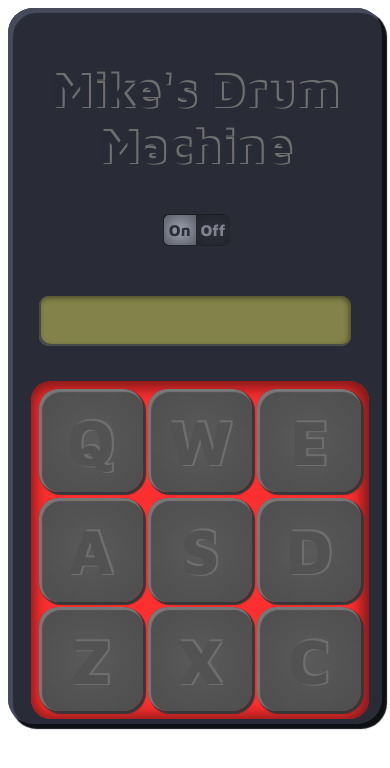
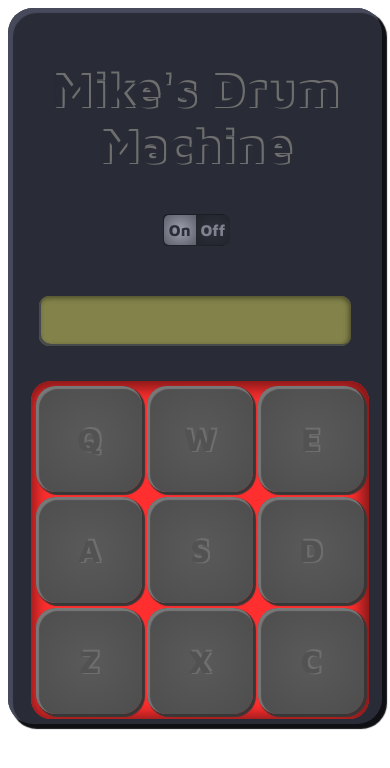
Before and after one commit to MWyssy/drum-machine, a React (Vite) app: page / in a window 390 px wide. Shown: the top 768 px of the page. Built offline with nearby package versions, Linux system fonts and the light colour scheme.

Commit message:
responsiveness touchups

```diff
--- a/src/Styles/DrumPad.css
+++ b/src/Styles/DrumPad.css
@@ -5,9 +5,10 @@
 #drum-pads {
     aspect-ratio: 1 / 1;
     display: grid;
-    grid-template-columns: 1fr 1fr 1fr;
-    grid-template-rows: 1fr 1fr 1fr;
+    grid-template-columns: repeat(3, 1fr);
+    grid-template-rows: repeat(3, 1fr);
     width: 90%;
+    gap: 5px;
     padding: 5px;
     background-color: rgb(255, 47, 47);
     border-radius: 20px;
@@ -19,7 +20,6 @@
 
 .drum-pad {
     aspect-ratio: 1 / 1;
-    margin: 2.5%;
     background: radial-gradient(rgb(90, 90, 90), rgb(77, 77, 77));
     border-radius: 20px;
     border: none;
@@ -54,7 +54,8 @@
     }
     @media (min-width: 0) {
         .drum-pad {
-            font-size: 4rem;
+            font-size: 2rem;
+            padding: 0;
         }
         #drum-pads {
             max-height: 45%;
```
